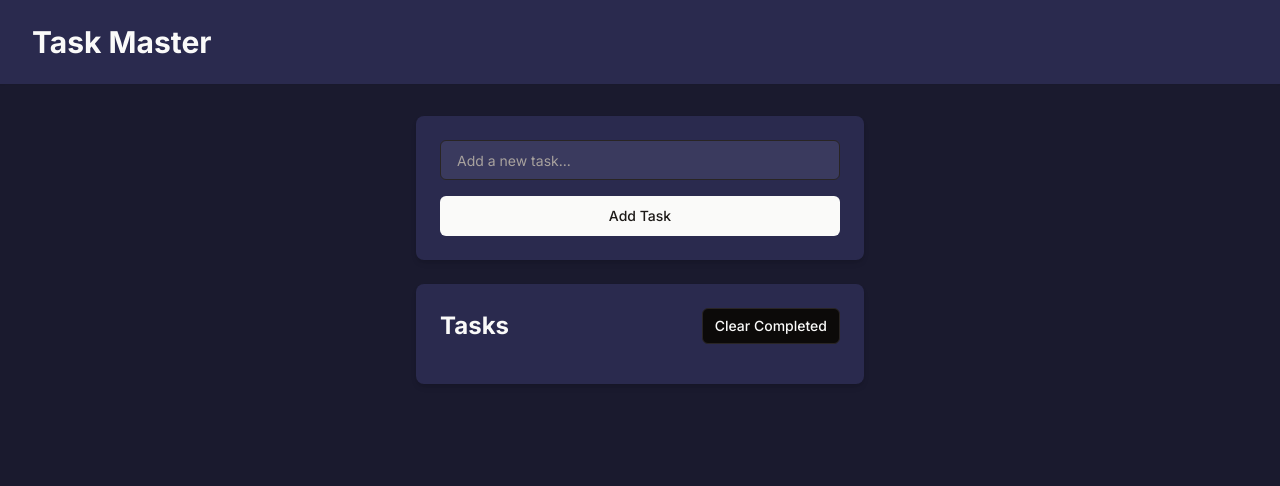
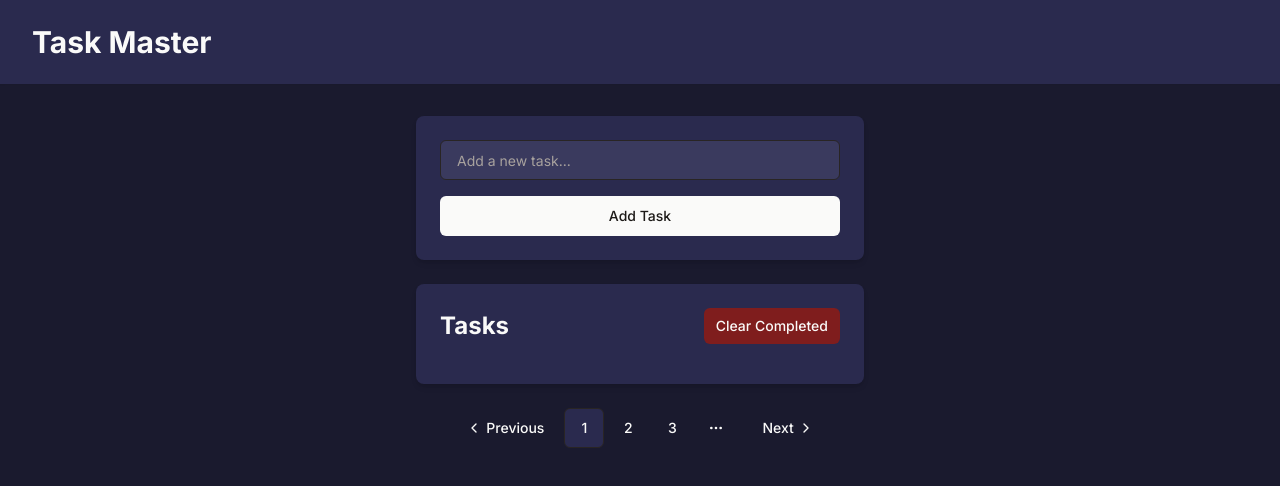
Before and after one commit to m-salman-afzal/task-master, a Next.js app: page / in a window 1280 px wide. Shown: the top 486 px of the page. Built offline with nearby package versions, Linux system fonts and the light colour scheme.

Commit message:
chore: Update npm dependency to version 1.3.1 for @vercel/analytics

```diff
--- a/package.json
+++ b/package.json
@@ -22,7 +22,7 @@
         "@vercel/analytics": "1.3.1",
         "class-variance-authority": "0.7.0",
         "clsx": "2.1.1",
-        "lucide-react": "0.408.0",
+        "lucide-react": "0.412.0",
         "next": "14.2.5",
         "react": "18.3.1",
         "react-dom": "18.3.1",
@@ -35,11 +35,11 @@
         "@types/node": "20",
         "@types/react": "18.3.3",
         "@types/react-dom": "18.3.0",
-        "husky": "9.0.11",
+        "husky": "9.1.1",
         "lint-staged": "15.2.7",
         "postcss": "8.4.39",
         "prettier": "3.3.3",
-        "tailwindcss": "3.4.1",
+        "tailwindcss": "3.4.6",
         "typescript": "5.5.3"
     }
 }
--- /dev/null
+++ b/src/components/pagination.component.tsx
@@ -0,0 +1,86 @@
+import {
+  Pagination,
+  PaginationContent,
+  PaginationEllipsis,
+  PaginationItem,
+  PaginationLink,
+  PaginationNext,
+  PaginationPrevious
+} from "@ui/pagination.ui";
+
+import {TPagination} from "@containers/todo.container";
+
+interface IProps {
+  pagination: TPagination;
+  setPagination: React.Dispatch<React.SetStateAction<TPagination>>;
+}
+
+export const PaginationComponent = (props: IProps) => {
+  const totalPages = Math.ceil(props.pagination.itemCount / props.pagination.perPage);
+
+  const isFirstPage = props.pagination.currentPage === 1;
+  const isLastPage = props.pagination.currentPage === totalPages;
+
+  const pagesDisplay = () => {
+    switch (true) {
+      case isFirstPage: {
+        return [props.pagination.currentPage, props.pagination.currentPage + 1, props.pagination.currentPage + 2];
+      }
+
+      case isLastPage: {
+        return [props.pagination.currentPage - 2, props.pagination.currentPage - 1, props.pagination.currentPage];
+      }
+
+      default: {
+        return [props.pagination.currentPage - 1, props.pagination.currentPage, props.pagination.currentPage + 1];
+      }
+    }
+  };
+
+  const pages = Array.from(pagesDisplay());
+
+  const handlePageChange = (page: number) => {
+    props.setPagination({
+      ...props.pagination,
+      currentPage: page < 1 ? 1 : page > totalPages ? totalPages : page
+    });
+  };
+
+  return (
+    <Pagination className="w-auto">
+      <PaginationContent>
+        {pages.map((page, index) => {
+          return (
+            <>
+              {index === 0 && (
+                <PaginationItem>
+                  <PaginationPrevious onClick={() => handlePageChange(props.pagination.currentPage - 1)} />
+                </PaginationItem>
+              )}
+              {!pages.includes(1) && index === 0 && (
+                <PaginationItem>
+                  <PaginationEllipsis onClick={() => handlePageChange(props.pagination.currentPage - 3)} />
+                </PaginationItem>
+              )}
+              <PaginationItem key={page}>
+                <PaginationLink isActive={page === props.pagination.currentPage} onClick={() => handlePageChange(page)}>
+                  {page}
+                </PaginationLink>
+              </PaginationItem>
+              {!pages.includes(totalPages) && index === 2 && (
+                <PaginationItem>
+                  <PaginationEllipsis onClick={() => handlePageChange(props.pagination.currentPage + 3)} />
+                </PaginationItem>
+              )}
+              {index === pages.length - 1 && (
+                <PaginationItem>
+                  <PaginationNext onClick={() => handlePageChange(props.pagination.currentPage + 1)} />
+                </PaginationItem>
+              )}
+            </>
+          );
+        })}
+      </PaginationContent>
+    </Pagination>
+  );
+};
--- a/src/containers/todo.container.tsx
+++ b/src/containers/todo.container.tsx
@@ -1,7 +1,8 @@
-import React, {useCallback, useMemo, useState} from "react";
+import React, {useState} from "react";
 
 import {ButtonUi} from "@ui/button.ui";
 
+import {PaginationComponent} from "@components/pagination.component";
 import {TaskAddComponent} from "@components/taskAdd.component";
 import {TaskListComponent} from "@components/taskList.component";
 
@@ -11,12 +12,22 @@ type TTodo = {
   completed: boolean;
 };
 
+export type TPagination = {
+  currentPage: number;
+  perPage: number;
+  itemCount: number;
+};
+
 export const TodoContainer = () => {
   const [todos, setTodos] = useState<TTodo[]>([]);
   const [inputValue, setInputValue] = useState("");
+  const [pagination, setPagination] = useState<TPagination>({
+    currentPage: 1,
+    perPage: 2,
+    itemCount: 0
+  });
 
-  const handleAdd = useMemo(
-    () => (event: React.FormEvent<HTMLFormElement>) => {
+  const handleAdd = (event: React.FormEvent<HTMLFormElement>) => {
     event.preventDefault();
     if (!inputValue.trim()) return;
 
@@ -27,13 +38,21 @@ export const TodoContainer = () => {
     };
 
     setTodos([newTodo, ...todos]);
+    setPagination({
+      ...pagination,
+      itemCount: todos.length + 1
+    });
     setInputValue("");
-    },
-    [todos, inputValue]
-  );
+  };
 
-  const handleCompleted = useCallback(
-    (key: number) => {
+  const displayedItems = () => {
+    const start = (pagination.currentPage - 1) * pagination.perPage;
+    const end = start + pagination.perPage;
+
+    return todos.slice(start, end);
+  };
+
+  const handleCompleted = (key: number) => {
     const newTodos = todos.map((todo) => {
       if (todo.key === key) {
         return {
@@ -41,21 +60,17 @@ export const TodoContainer = () => {
           completed: !todo.completed
         };
       }
+
       return todo;
     });
 
     setTodos(newTodos);
-    },
-    [todos]
-  );
+  };
 
-  const handleDelete = useCallback(
-    (key: number) => {
+  const handleDelete = (key: number) => {
     const newTodos = todos.filter((todo) => todo.key !== key);
     setTodos(newTodos);
-    },
-    [todos]
-  );
+  };
 
   const handleInputChange = (event: React.ChangeEvent<HTMLInputElement>) => {
     setInputValue((event.target as any).value);
@@ -68,12 +83,13 @@ export const TodoContainer = () => {
         <div className="bg-[#2a2a4e] rounded-lg shadow-md p-6 grid gap-4">
           <div className="flex items-center justify-between">
             <h2 className="text-2xl font-bold">Tasks</h2>
-            <ButtonUi variant="outline" size="sm">
+            <ButtonUi variant="destructive" size="sm">
               Clear Completed
             </ButtonUi>
           </div>
-          <TaskListComponent todos={todos} handleCompleted={handleCompleted} handleDelete={handleDelete} />
+          <TaskListComponent todos={displayedItems()} handleCompleted={handleCompleted} handleDelete={handleDelete} />
         </div>
+        <PaginationComponent pagination={pagination} setPagination={setPagination} />
       </div>
     </main>
   );
--- a/src/ui/button.ui.tsx
+++ b/src/ui/button.ui.tsx
@@ -12,7 +12,7 @@ const buttonVariants = cva(
       variant: {
         default: "bg-primary text-primary-foreground hover:bg-primary/90",
         destructive: "bg-destructive text-destructive-foreground hover:bg-destructive/90",
-        outline: "border border-input bg-background hover:bg-accent hover:text-accent-foreground",
+        outline: "border border-input bg-background hover:bg-accent hover:text-accent-foreground bg-[#2a2a4e]",
         secondary: "bg-secondary text-secondary-foreground hover:bg-secondary/80",
         ghost: "hover:bg-accent hover:text-accent-foreground",
         link: "text-primary underline-offset-4 hover:underline"
--- /dev/null
+++ b/src/ui/pagination.ui.tsx
@@ -0,0 +1,83 @@
+import {cn} from "@lib/utils";
+import {ChevronLeft, ChevronRight, MoreHorizontal} from "lucide-react";
+import * as React from "react";
+
+import {ButtonProps, buttonVariants} from "./button.ui";
+
+const Pagination = ({className, ...props}: React.ComponentProps<"nav">) => (
+  <nav
+    role="navigation"
+    aria-label="pagination"
+    className={cn("mx-auto flex w-full justify-center", className)}
+    {...props}
+  />
+);
+Pagination.displayName = "Pagination";
+
+const PaginationContent = React.forwardRef<HTMLUListElement, React.ComponentProps<"ul">>(
+  ({className, ...props}, ref) => (
+    <ul ref={ref} className={cn("flex flex-row items-center gap-1", className)} {...props} />
+  )
+);
+PaginationContent.displayName = "PaginationContent";
+
+const PaginationItem = React.forwardRef<HTMLLIElement, React.ComponentProps<"li">>(({className, ...props}, ref) => (
+  <li ref={ref} className={cn("", className)} {...props} />
+));
+PaginationItem.displayName = "PaginationItem";
+
+type PaginationLinkProps = {
+  isActive?: boolean;
+} & Pick<ButtonProps, "size"> &
+  React.ComponentProps<"a">;
+
+const PaginationLink = ({className, isActive, size = "icon", ...props}: PaginationLinkProps) => (
+  <a
+    aria-current={isActive ? "page" : undefined}
+    className={cn(
+      buttonVariants({
+        variant: isActive ? "outline" : "ghost",
+        size
+      }),
+      className
+    )}
+    {...props}
+  />
+);
+PaginationLink.displayName = "PaginationLink";
+
+const PaginationPrevious = ({className, ...props}: React.ComponentProps<typeof PaginationLink>) => (
+  <PaginationLink aria-label="Go to previous page" size="default" className={cn("gap-1 pl-2.5", className)} {...props}>
+    <ChevronLeft className="h-4 w-4" />
+    <span>Previous</span>
+  </PaginationLink>
+);
+PaginationPrevious.displayName = "PaginationPrevious";
+
+const PaginationNext = ({className, ...props}: React.ComponentProps<typeof PaginationLink>) => (
+  <PaginationLink aria-label="Go to next page" size="default" className={cn("gap-1 pr-2.5", className)} {...props}>
+    <span>Next</span>
+    <ChevronRight className="h-4 w-4" />
+  </PaginationLink>
+);
+PaginationNext.displayName = "PaginationNext";
+
+const PaginationEllipsis = ({className, ...props}: React.ComponentProps<"span">) => (
+  <PaginationLink aria-label="Go to previous page" size="default" className={cn("gap-1 pl-2.5", className)} {...props}>
+    <span aria-hidden className={cn("flex h-5 w-5 items-center justify-center", className)} {...props}>
+      <MoreHorizontal className="h-4 w-4" />
+      <span className="sr-only">More pages</span>
+    </span>
+  </PaginationLink>
+);
+PaginationEllipsis.displayName = "PaginationEllipsis";
+
+export {
+  Pagination,
+  PaginationContent,
+  PaginationEllipsis,
+  PaginationItem,
+  PaginationLink,
+  PaginationNext,
+  PaginationPrevious
+};
```
Also changed, not shown: tsconfig.json (+7 -0 lines), 1 other file (tests, documents, lock files or other folders). Lines whose indentation alone changed are shown as unchanged.
